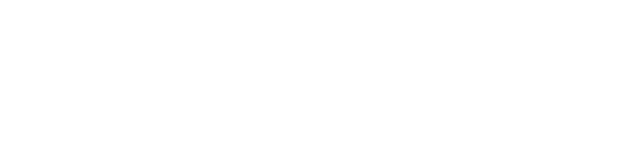
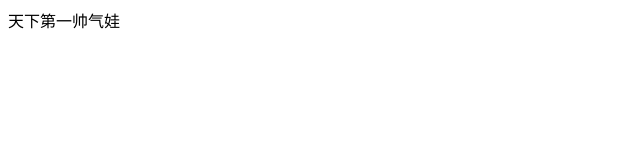
Before and after one commit to CH-05/Gitlearning, a website: page cookie.html in a window 1280 px wide. Shown: the whole page, without its empty margins (0-640 px from the left). Drawn offline with Linux system fonts and the light colour scheme.

Commit message:
dev上的第一次提交

```diff
--- a/cookie.html
+++ b/cookie.html
@@ -5,6 +5,9 @@
     <title>Title</title>
 </head>
 <body>
+<div>
+    天下第一帅气娃
+</div>
 <script>
   document.cookie = "chen = 666"
   console.log(document.cookie)
```
